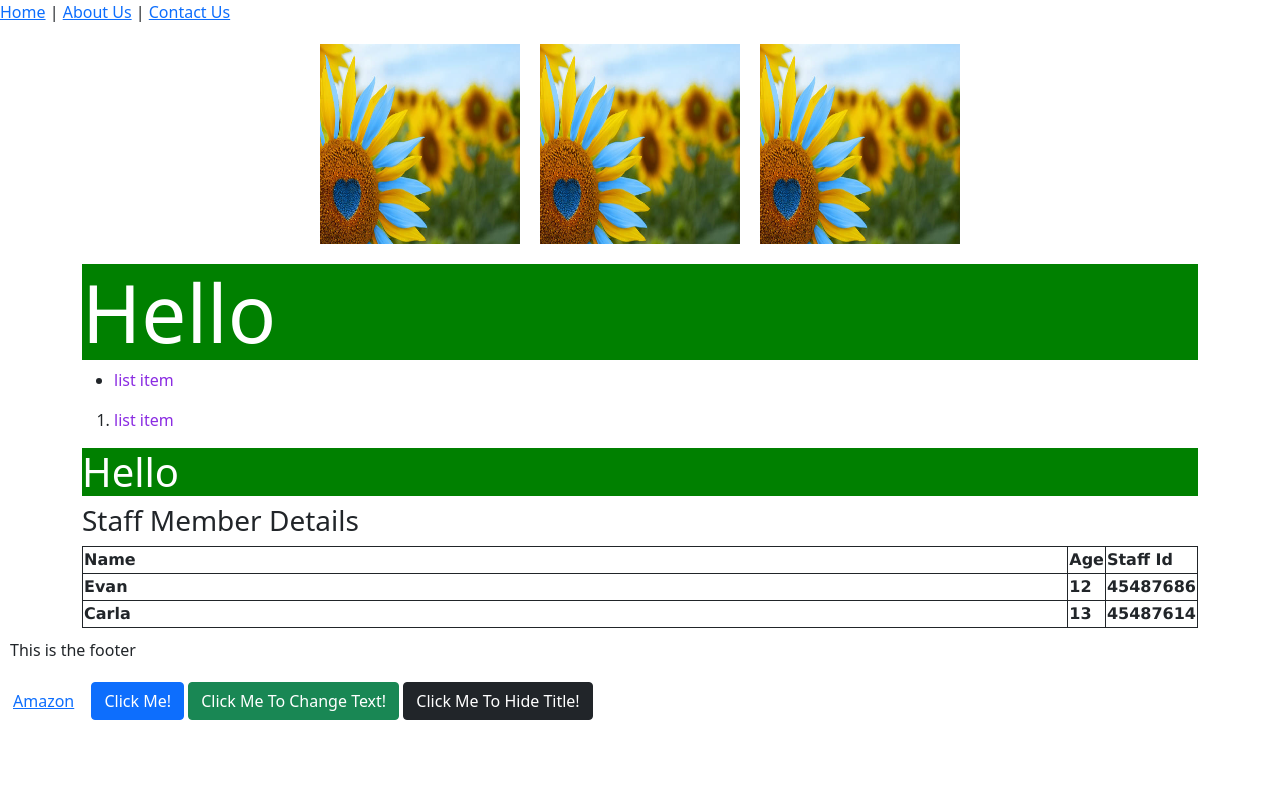
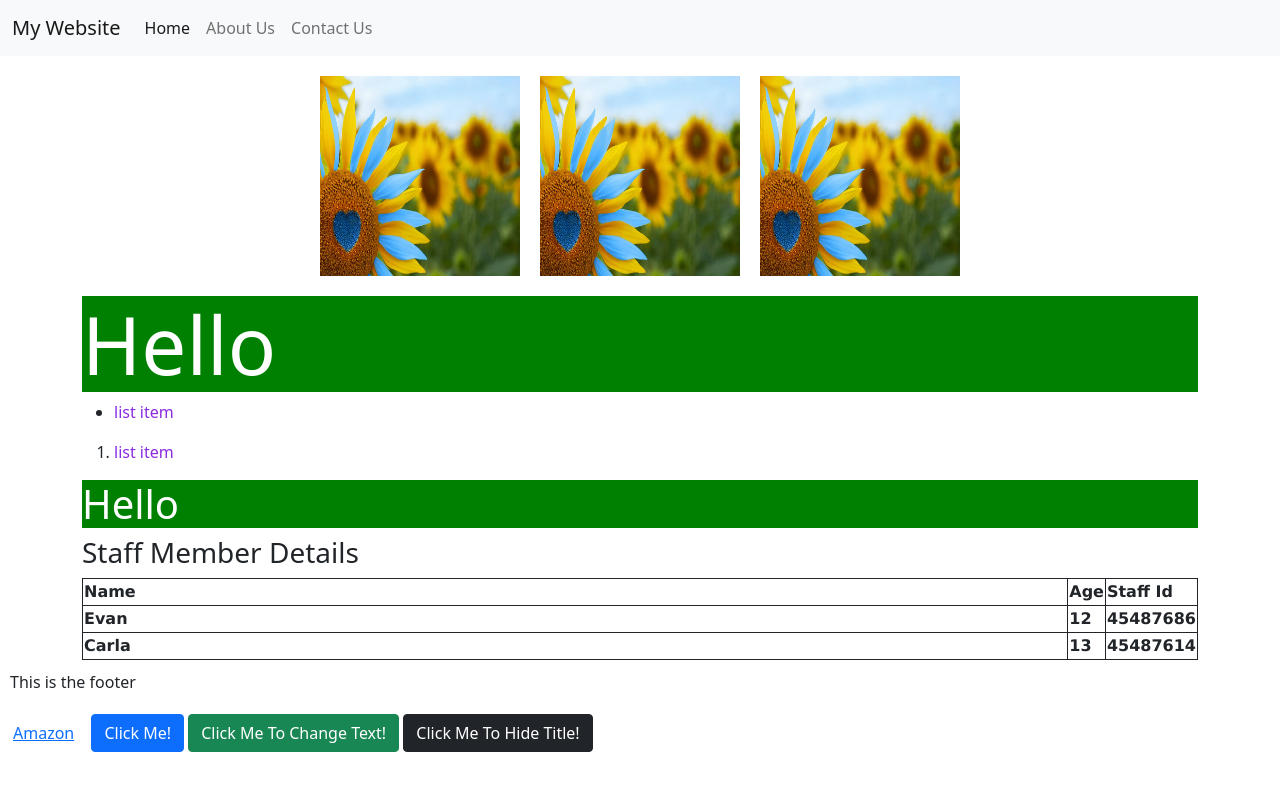
Before and after one commit to wixarika00/My-Website-Project, a plain HTML site: page index.html in a window 1280 px wide. Drawn offline with nearby package versions, Linux system fonts and the light colour scheme.

Commit message:
navbar commit

```diff
--- a/index.html
+++ b/index.html
@@ -9,11 +9,27 @@
     </head>
     <body>
         <div id="container">
-            <div id="nav">
-                <a href="index.html">Home</a> |
-                <a href="about.html">About Us</a> |
-                <a href="form.html">Contact Us</a>
-            </div>
+            <nav class="navbar navbar-expand-lg navbar-light bg-light">
+                <div class="container-fluid">
+                  <a class="navbar-brand" href="#">My Website</a>
+                  <button class="navbar-toggler" type="button" data-bs-toggle="collapse" data-bs-target="#navbarNav" aria-controls="navbarNav" aria-expanded="false" aria-label="Toggle navigation">
+                    <span class="navbar-toggler-icon"></span>
+                  </button>
+                  <div class="collapse navbar-collapse" id="navbarNav">
+                    <ul class="navbar-nav">
+                      <li class="nav-item">
+                        <a class="nav-link active" aria-current="page" href="index.html">Home</a>
+                      </li>
+                      <li class="nav-item">
+                        <a class="nav-link" href="about.html">About Us</a>
+                      </li>
+                      <li class="nav-item">
+                        <a class="nav-link" href="form.html">Contact Us</a>
+                      </li>
+                    </ul>
+                  </div>
+                </div>
+              </nav>
         <div class="images">
             <img src="img/sunflower.jpg" class="dp" alt=""/>
             <img src="img/sunflower.jpg" class="dp" alt=""/>
```
